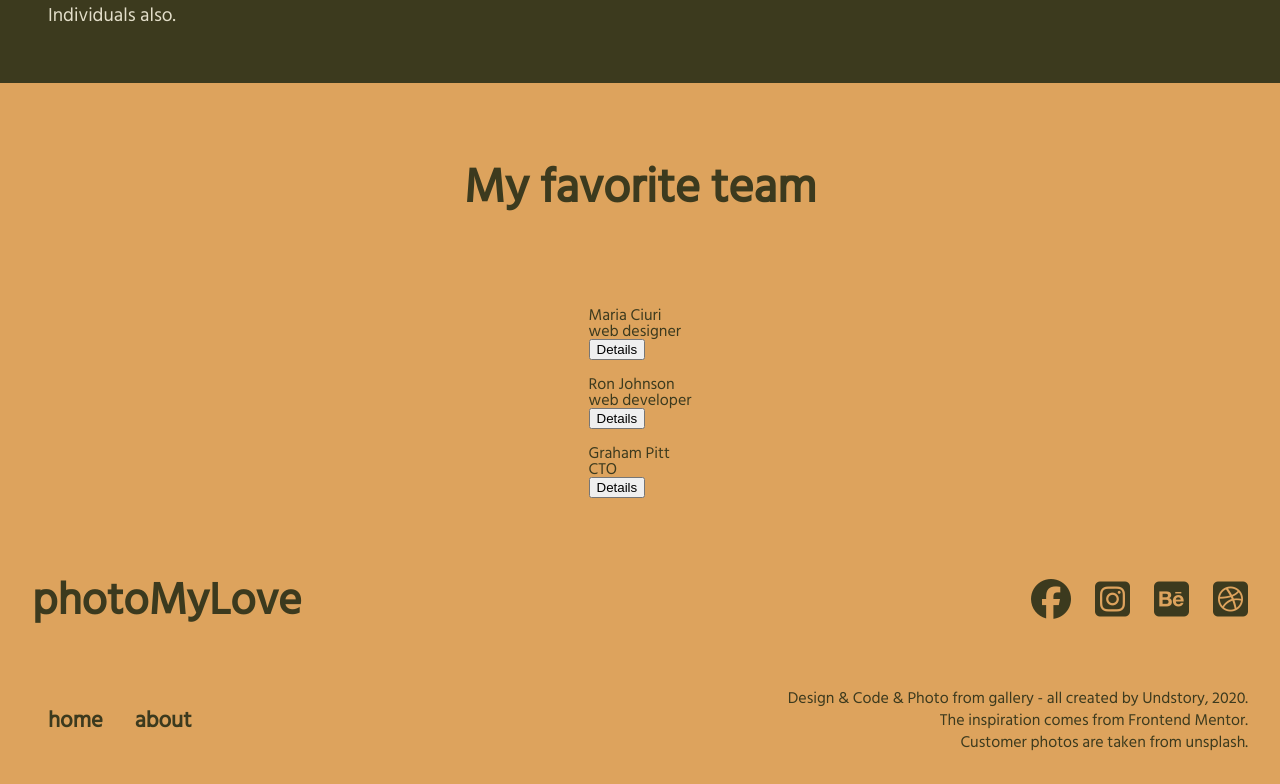
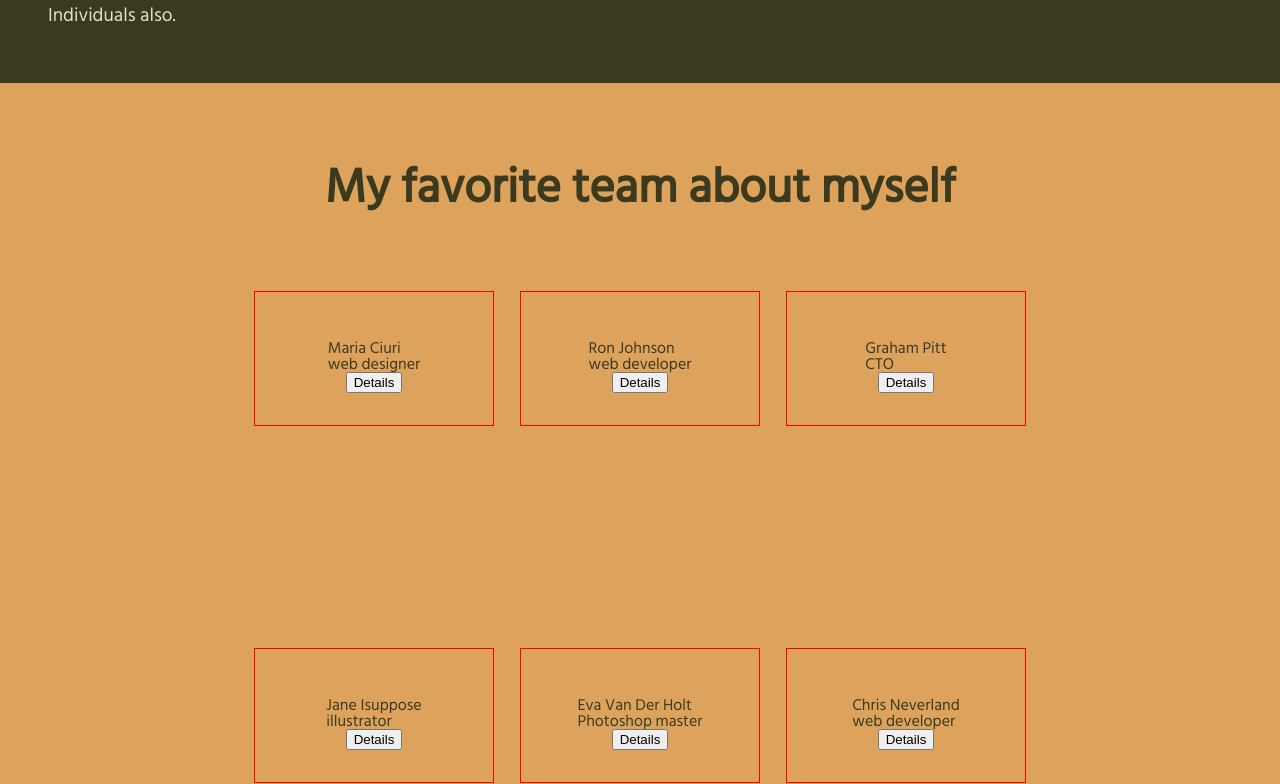
Before and after one commit to undstory/photo_my_love-with-Vue.js, a Vue app: page /#/about in a window 1280 px wide. Shown: the part 700-1484 px from the top of the page. Built offline with nearby package versions, Linux system fonts and the light colour scheme.

Commit message:
teamCard finally works

```diff
--- a/src/components/MyTeam.vue
+++ b/src/components/MyTeam.vue
@@ -1,25 +1,10 @@
 <template>
     <section class="team">
        <div class="team__wrapper container">
-           <h2 class="team__title">My favorite team</h2>
+           <h2 class="team__title">My favorite team about myself</h2>
                 <div class="team__box">
-               <!-- <div class="team__card">
-                   <div class="card team__card--obverse" v-if="obverse">
-                        <img class="card__img" src="" alt="">
-                        <h3 class="card__name">Lucy LaBelle</h3>
-                        <h4 class="card__profession">Graphic Designer</h4>
-                   </div>
-                   <div class="team__card--reverse" v-else>
-                        <h3 class="card__name">Lucy LaBelle</h3>
-                        <p class="card__words">The definition of happiness? When a beloved passion becomes work.</p>
-                        <div class="card__social">
-                            <a class="card__social--link"><i class="fab fa-instagram-square"></i></a>
-                            <a class="card__social--link"><i class="fab fa-facebook-square"></i></a>
-                        </div>
-                   </div>
-                   <button class="team__card--btn" @click="changeView">Details</button>
-               </div> -->
-               <team-card :obverse="obverse" @otherView="secondView" v-for="person in team" v-bind:person="person" :key="person.name"></team-card>
+
+                    <team-card  @otherView="otherView" v-for="person in team" v-bind:person="person" :key="person.name"></team-card>
 
                 </div>
        </div>
@@ -37,29 +22,50 @@ export default {
     },
     data() {
         return {
-            obverse: true,
+
             team: [
                 {
                     name: 'Maria Ciuri',
                     profession: 'web designer',
-                    words: 'My beloved Vue.js'
+                    words: 'I am inspired by my world.',
+                    obverse: true,
                 },
                 {
                     name: 'Ron Johnson',
                     profession: 'web developer',
-                    words: 'Vue.js is my big love'
+                    words: 'Vue.js is my greatest love.',
+                    obverse: true,
+                },
+                {
+                    name: 'Graham Pitt',
+                    profession: 'CTO',
+                    words: 'Learning and development forever!',
+                    obverse: true,
                 },
                  {
-                    name: 'Graham Pitt',
-                    profession: 'CTO',
-                    words: 'Great Vue.js forever!'
+                    name: 'Jane Isuppose',
+                    profession: 'illustrator',
+                    words: 'Be yourself always and everywhere!',
+                    obverse: true,
+                },
+                 {
+                    name: 'Eva Van Der Holt',
+                    profession: 'Photoshop master',
+                    words: 'Still being creative.',
+                    obverse: true,
+                },
+                 {
+                    name: 'Chris Neverland',
+                    profession: 'web developer',
+                    words: 'I keep trying and never gives up.',
+                    obverse: true,
                 },
             ]
         }
     },
     methods: {
-        secondView(value) {
-            this.obverse = value;
+            otherView(value) {
+                this.team.obverse = value;
         }
     }
 }
@@ -86,6 +92,17 @@ export default {
         font-weight: bold;
         padding: 5rem 2rem;
     }
+
+    &__box {
+         display: grid;
+      grid-template-columns: 255px 255px 255px;
+      grid-template-rows: 281px 281px;
+      grid-row-gap: 76px;
+      grid-column-gap: 11px;
+      justify-content: center;
+      width: 100%;
+
+    }
 }
 
 .container {
--- a/src/components/TeamCard.vue
+++ b/src/components/TeamCard.vue
@@ -1,7 +1,7 @@
 <template>
     <div>
         <div class="team__card" >
-                    <div class="card team__card--obverse" v-if="obverse">
+                    <div class="card team__card--obverse" v-if="look">
                             <img class="card__img" src="" alt="">
                             <h3 class="card__name">{{ person.name }}</h3>
                             <h4 class="card__profession">{{ person.profession }}</h4>
@@ -14,9 +14,9 @@
                                 <a class="card__social--link"><i class="fab fa-facebook-square"></i></a>
                             </div>
                     </div>
+                    <button class="team__card--btn" @click="changeView">Details</button>
+        </div>
 
-        </div>
-         <button class="team__card--btn" @click="changeView">Details</button>
  </div>
 
 </template>
@@ -25,10 +25,6 @@
 export default {
     name: 'team-card',
     props: {
-        obverse: {
-            type: Boolean,
-            required: true
-        },
         person: {
             type: Object,
             required: true
@@ -36,20 +32,28 @@ export default {
     },
     data() {
         return {
-            view: this.obverse,
             name: this.person.name,
             profession: this.person.profession,
-            words: this.person.words
+            words: this.person.words,
+            obverse: this.person.obverse
+        }
+    },
+    computed: {
+        look() {
+            if(this.obverse === true) {
+                return true;
+            }
+            return false;
         }
     },
     methods: {
         changeView() {
-            this.view = !this.view;
-            this.$emit("otherView",
-                this.view
-
-           )
-
+            this.obverse = !this.obverse;
+            this.$emit("otherView", {
+                'person': {
+                    obverse: this.obverse
+                }
+            })
         }
     }
 }
@@ -61,5 +65,16 @@ export default {
 @import "../styles/variables.scss";
 @import "../styles/mixins.scss";
 
+.team {
+    &__card {
+        display: flex;
+        flex-direction: column;
+        align-items: center;
+        border: 1px solid red;
+        margin: 0 3%;
+        padding: 2rem
+    }
+}
+
 
 </style>
```
